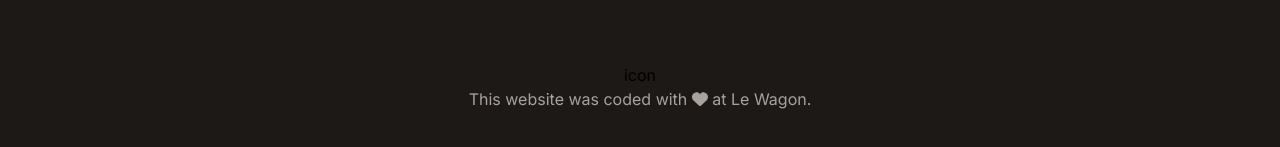
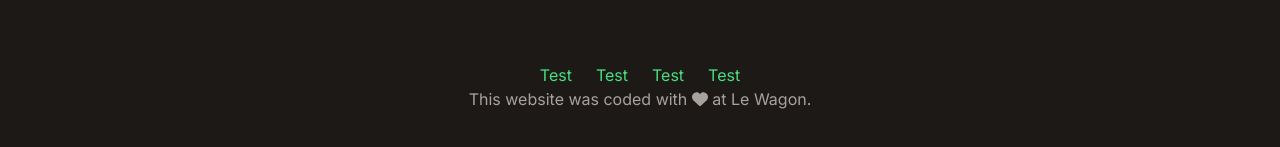
Before and after one commit to joyfulcumulus/nextjs-tailwind-practice, a Next.js app: page /landingpagesprint in a window 1280 px wide. Shown: the part 903-1050 px from the top of the page. Built offline with nearby package versions, Linux system fonts and the light colour scheme.

Commit message:
import fontawesome css into root layout to fix huge icon issue as reported in their website

```diff
--- a/app/landingpagesprint/components/footer.js
+++ b/app/landingpagesprint/components/footer.js
@@ -1,14 +1,22 @@
 import Link from 'next/link';
 import { FontAwesomeIcon } from '@fortawesome/react-fontawesome'
 import { faHeart } from '@fortawesome/free-solid-svg-icons'
-
 
 export function Footer() {
   return (
     <div className="text-center p-16 bg-stone-900">
       <div>
-        <Link href="#" className="">
-          <span>icon</span>
+        <Link href="#" className="text-green-400 px-3">
+          Test
+        </Link>
+        <Link href="#" className="text-green-400 px-3">
+          Test
+        </Link>
+        <Link href="#" className="text-green-400 px-3">
+          Test
+        </Link>
+        <Link href="#" className="text-green-400 px-3">
+          Test
         </Link>
         <p className="text-stone-400 text-base">This website was coded with <FontAwesomeIcon icon={faHeart} /> at Le Wagon.</p>
       </div>
--- a/app/layout.js
+++ b/app/layout.js
@@ -1,5 +1,8 @@
 import { Inter } from "next/font/google";
 import "./globals.css";
+import { config } from '@fortawesome/fontawesome-svg-core'
+import '@fortawesome/fontawesome-svg-core/styles.css'
+config.autoAddCss = false
 
 const inter = Inter({ subsets: ["latin"] });
 
```
